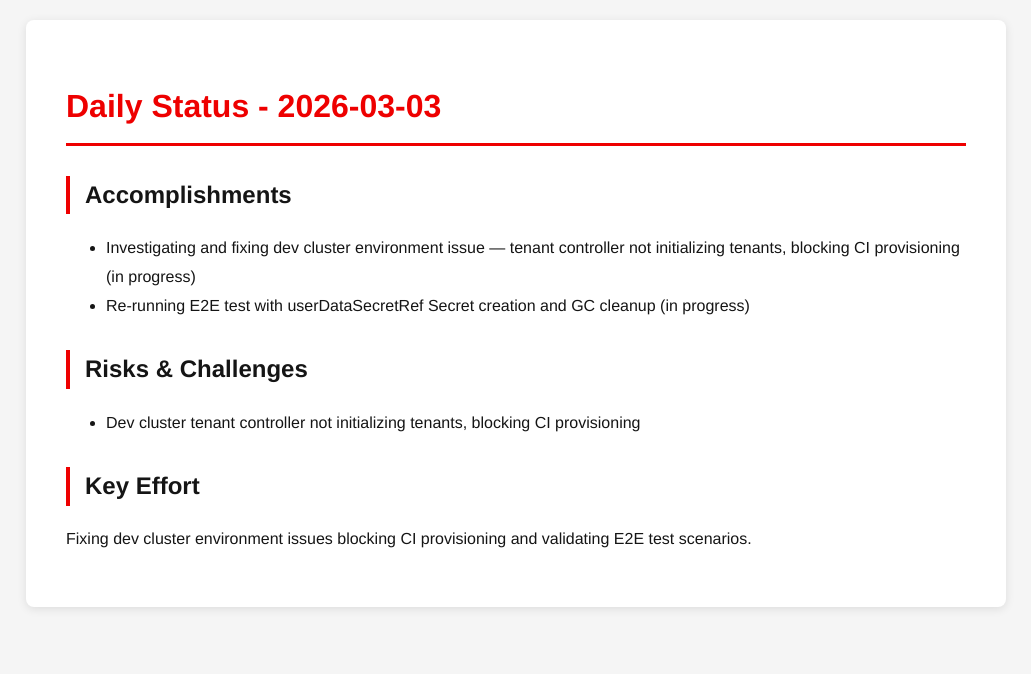
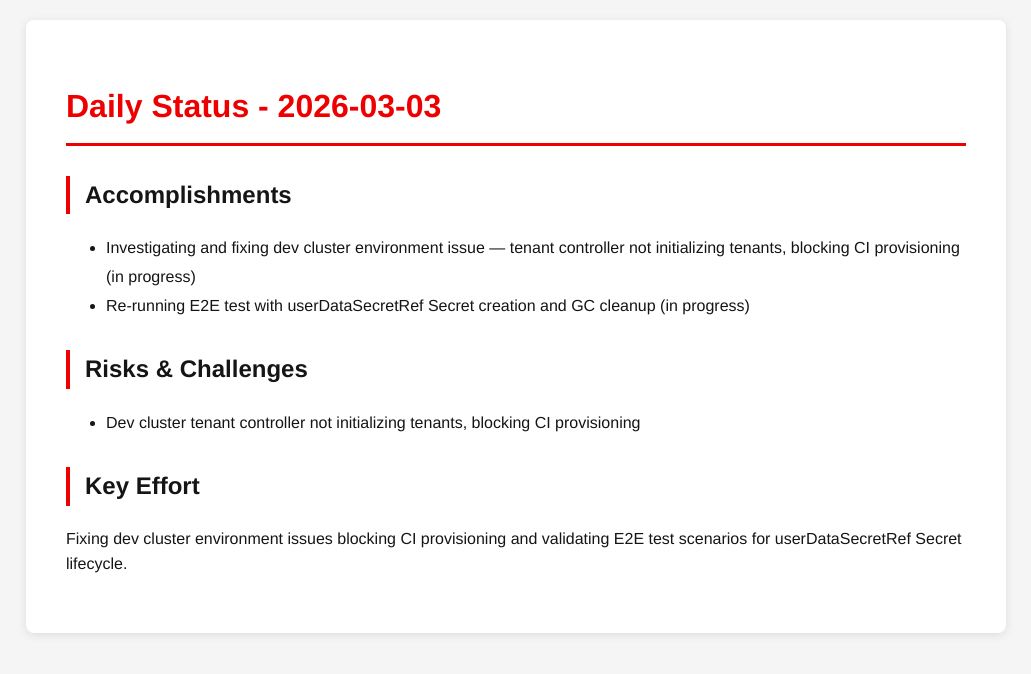
Before and after one commit to tzvatot/daily-status, a Jekyll site: the page built from 2026-03-03.md, in a window 1280 px wide. Shown: the top 674 px of the page, without its empty margins (124-1155 px from the left). Built offline with Jekyll 4.4.1, drawn with Linux system fonts in a browser that asks for light colours.

Commit message:
Daily status update - 2026-03-03

```diff
--- a/2026-03-03.md
+++ b/2026-03-03.md
@@ -7,11 +7,14 @@
 # Daily Status - 2026-03-03
 
 ## Accomplishments
+
 - Investigating and fixing dev cluster environment issue — tenant controller not initializing tenants, blocking CI provisioning (in progress)
 - Re-running E2E test with userDataSecretRef Secret creation and GC cleanup (in progress)
 
 ## Risks & Challenges
+
 - Dev cluster tenant controller not initializing tenants, blocking CI provisioning
 
 ## Key Effort
-Fixing dev cluster environment issues blocking CI provisioning and validating E2E test scenarios.
+
+Fixing dev cluster environment issues blocking CI provisioning and validating E2E test scenarios for userDataSecretRef Secret lifecycle.
```
